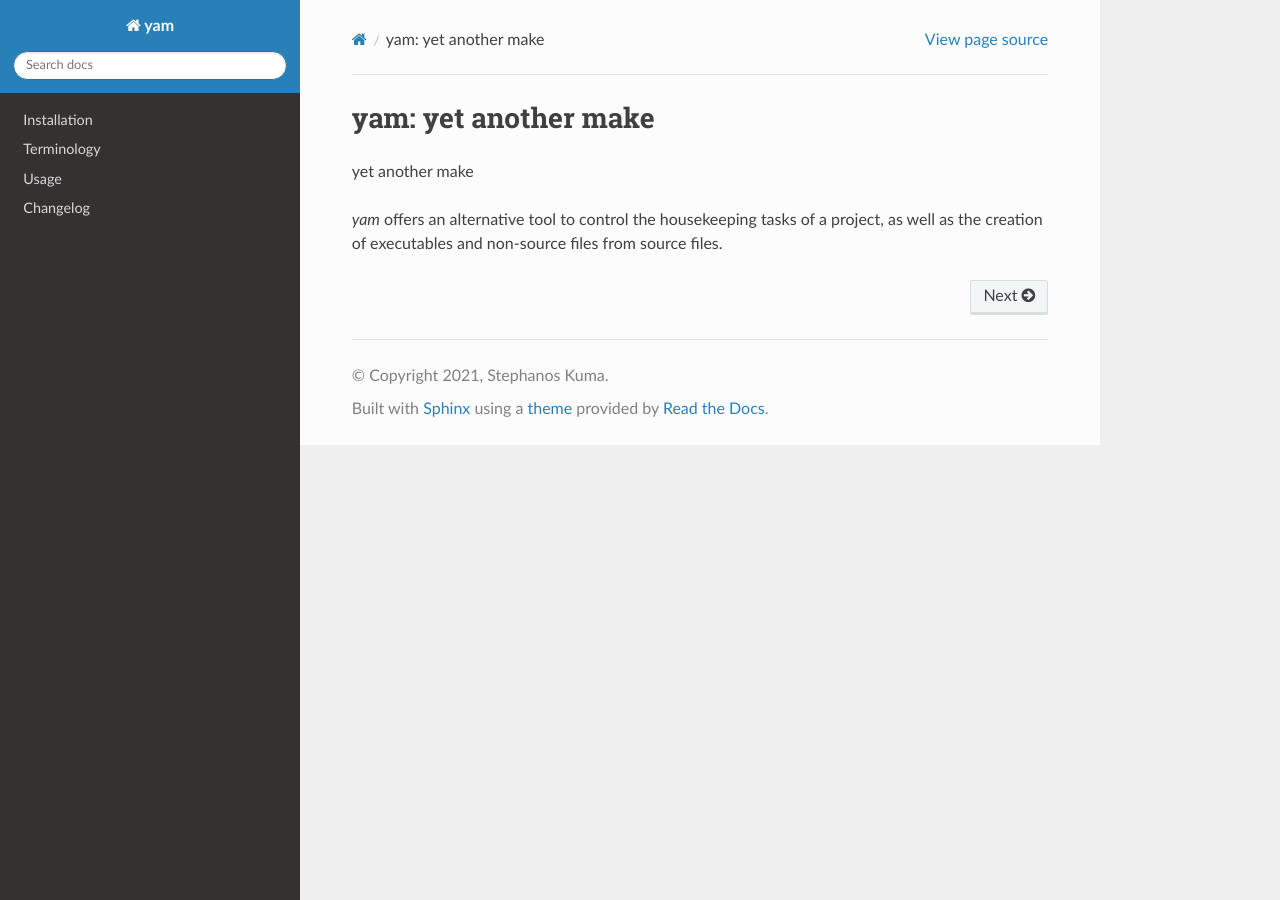
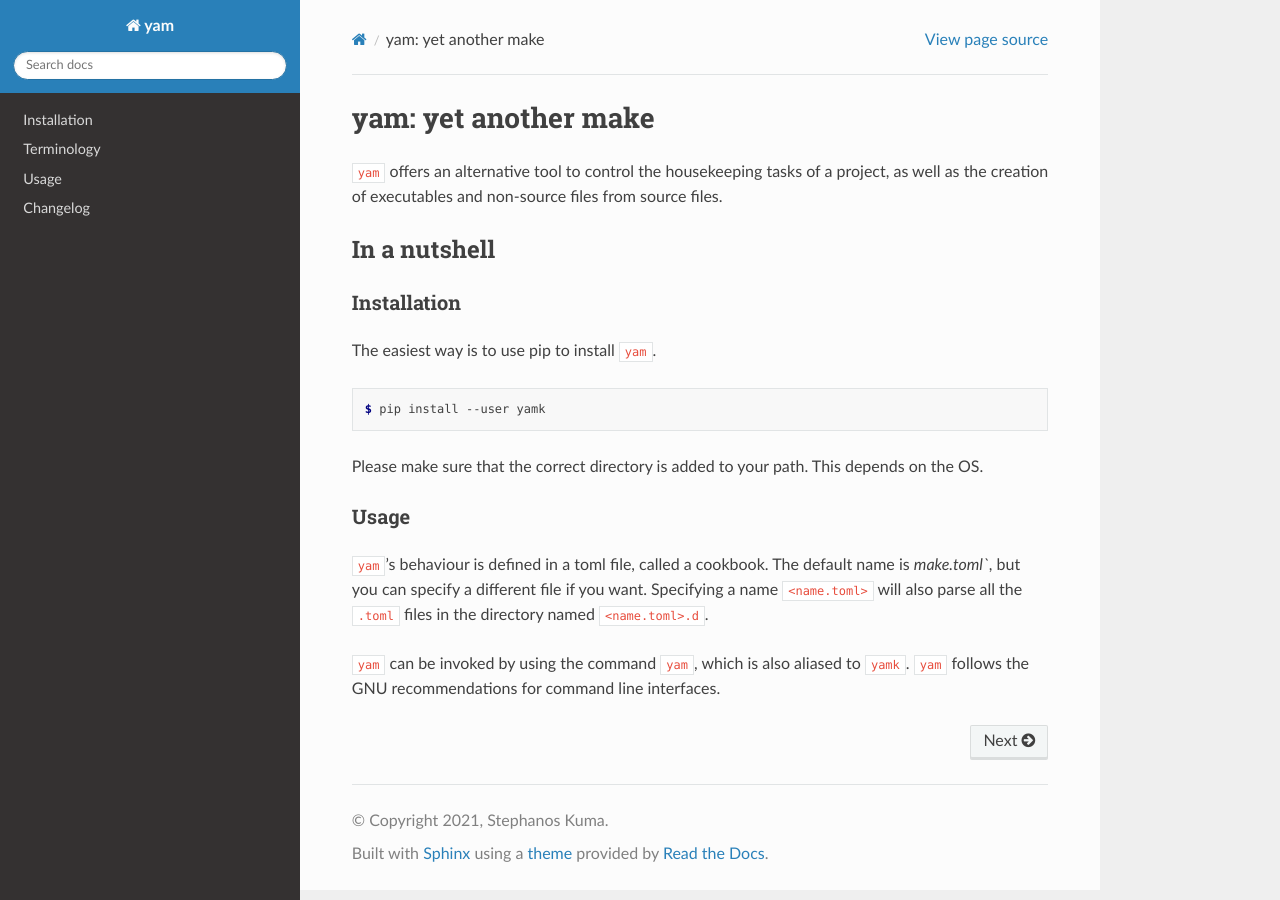
Before and after one commit to spapanik/yamk, a Sphinx documentation site: the page built from docs/source/index.rst, in a window 1280 px wide. Built offline with Sphinx 7.4.7 and the Read the Docs theme 2.0.0, drawn with Linux system fonts in a browser that asks for light colours.

Commit message:
Reorganise docs to avoid duplication

```diff
--- /dev/null
+++ b/docs/source/core.rst
@@ -0,0 +1,33 @@
+=====================
+yam: yet another make
+=====================
+
+``yam`` offers an alternative tool to control the housekeeping tasks of
+a project, as well as the creation of executables and non-source files
+from source files.
+
+In a nutshell
+-------------
+
+Installation
+^^^^^^^^^^^^
+
+The easiest way is to use pip to install ``yam``.
+
+.. code:: console
+
+   $ pip install --user yamk
+
+Please make sure that the correct directory is added to your path. This
+depends on the OS.
+
+Usage
+^^^^^
+
+``yam``'s behaviour is defined in a toml file, called a cookbook. The default name is `make.toml``,
+but you can specify a different file if you want. Specifying a name ``<name.toml>`` will also parse all the ``.toml``
+files in the directory named ``<name.toml>.d``.
+
+``yam`` can be invoked by using the command ``yam``, which is also
+aliased to ``yamk``. ``yam`` follows the GNU recommendations for command
+line interfaces.
--- a/docs/source/index.rst
+++ b/docs/source/index.rst
@@ -1,9 +1,4 @@
-yam: yet another make
-=====================
-
-yet another make
-
-*yam* offers an alternative tool to control the housekeeping tasks of a project, as well as the creation of executables and non-source files from source files.
+.. include:: core.rst
 
 
 .. toctree::
```
Also changed, not shown: README.rst (+2 -34 lines).
